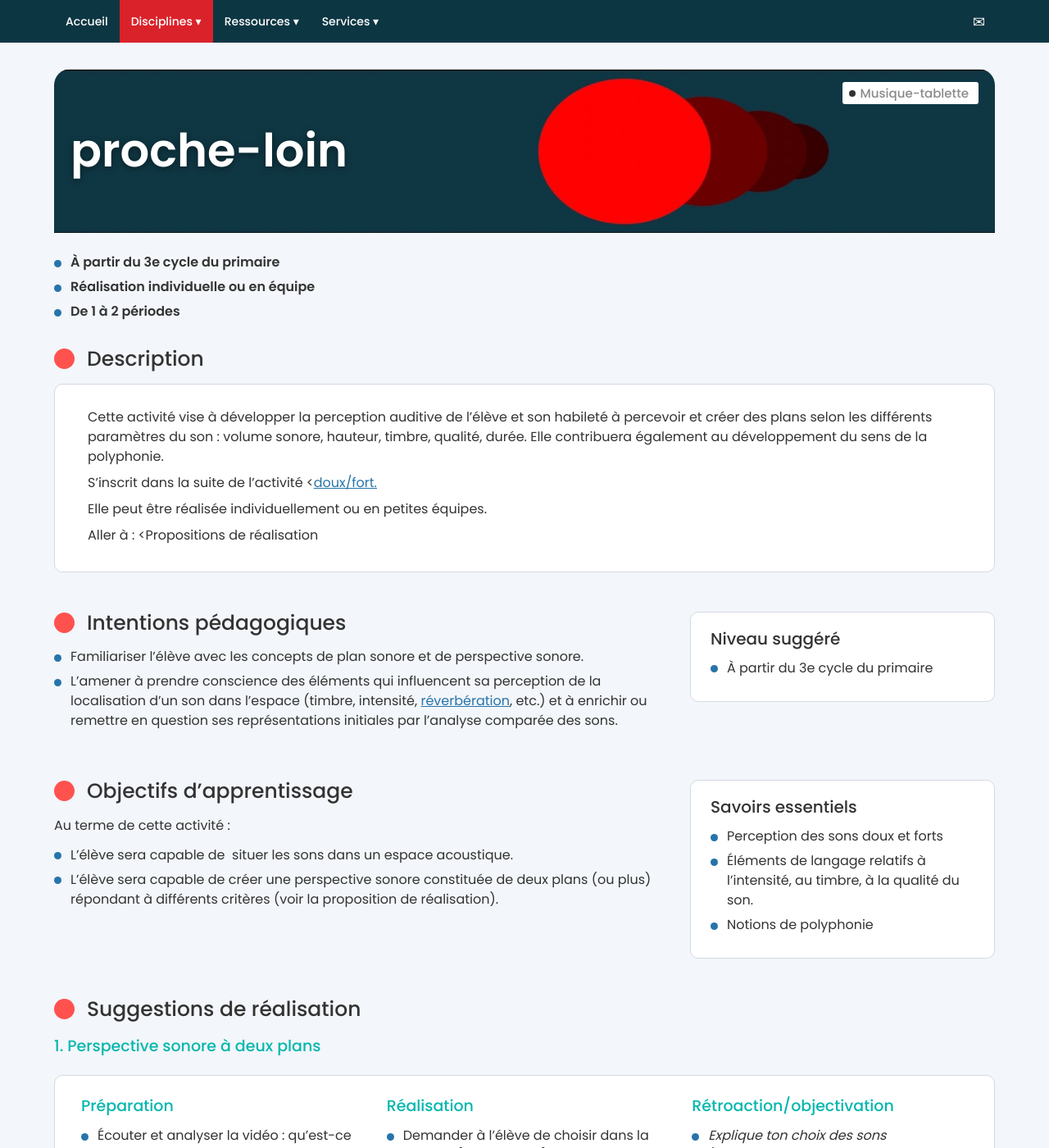
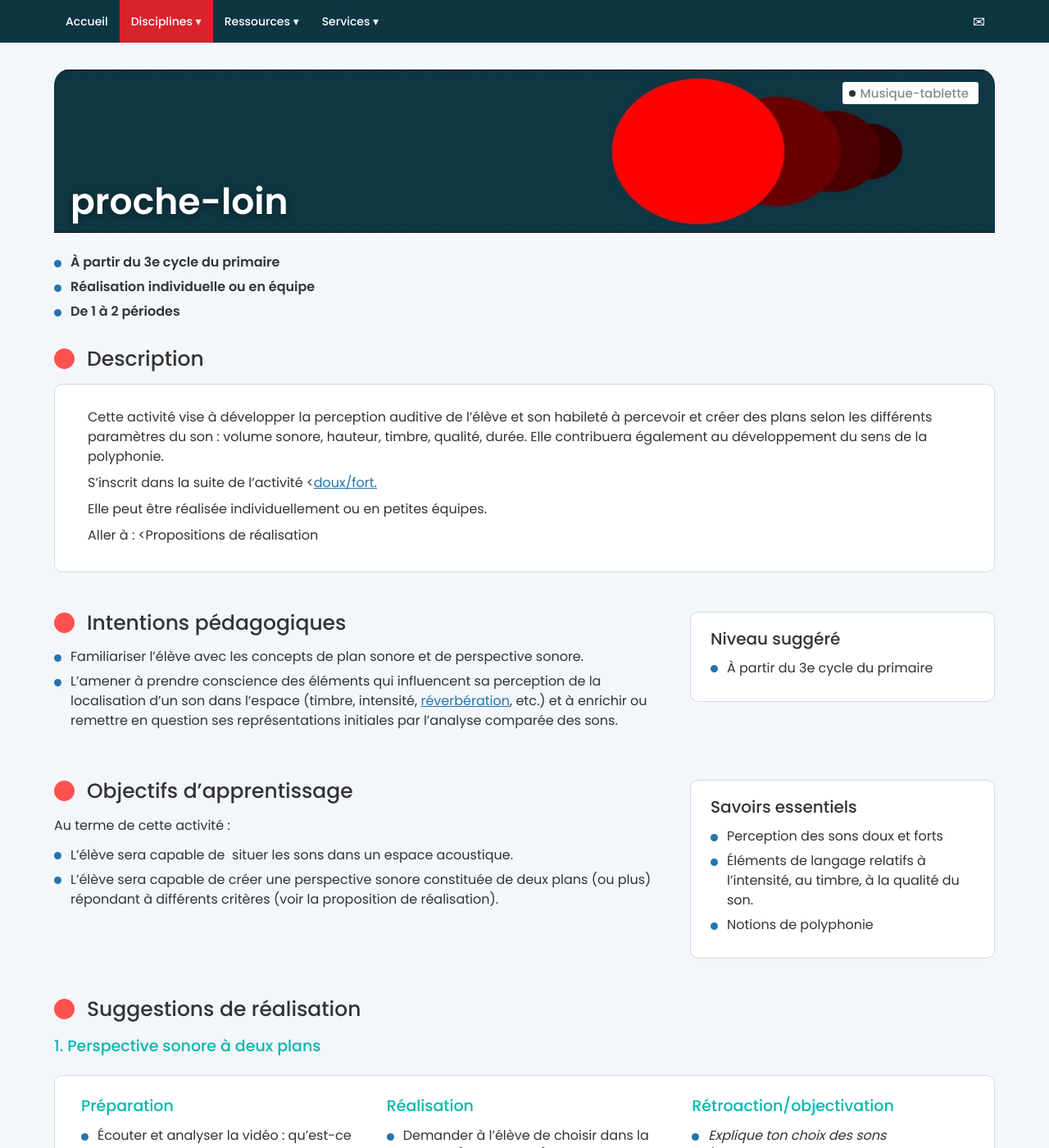
Before and after one commit to yves-fonofone/site-fonofone-revision, a Jekyll site: the page built from _activites/proche-loin.md, in a window 1280 px wide and 1400 px high. Shown: the whole window at 82% size. Built offline with Jekyll 4.4.1, drawn with Linux system fonts in a browser that asks for light colours.

Commit message:
Proche-loin : titre du bandeau en bas, réduit, cercles calés à droite du titre
Co-Authored-By: Claude Opus 5.5 <noreply@anthropic.com>

```diff
--- a/style.css
+++ b/style.css
@@ -740,7 +740,8 @@ li.extrait p { margin: 0; }
 .encadre--description-video .encadre__media .video { border-radius: 0; margin: 0; }
 @media (max-width: 900px) { .encadre--description-video { padding: 18px; } .description__liens { grid-template-columns: 1fr; } }
 /* Bandeau doux/fort : titre descendu sous le tracé du dessin */
-.fiche-bandeau[style*="doux-fort"], .fiche-bandeau[style*="intensites"] { align-items: flex-end; padding-bottom: 14px; }
+.fiche-bandeau[style*="doux-fort"], .fiche-bandeau[style*="intensites"], .fiche-bandeau[style*="proche-loin"] { align-items: flex-end; padding-bottom: 14px; }
+.fiche-bandeau[style*="proche-loin"] { background-position: left center; } /* cercles à droite du titre */
 .fiche-bandeau h1.titre-petit { font-size: 44px; } /* titre long (champ titre_petit), ex. doux/fort – création */
 @media (max-width: 900px) { .fiche-bandeau h1.titre-petit { font-size: 34px; } }
 @media (max-width: 600px) { .fiche-bandeau h1.titre-petit { font-size: 28px; } }
```
Also changed, not shown: _activites/proche-loin-web.md (+1 -0 lines), _activites/proche-loin.md (+1 -0 lines).
